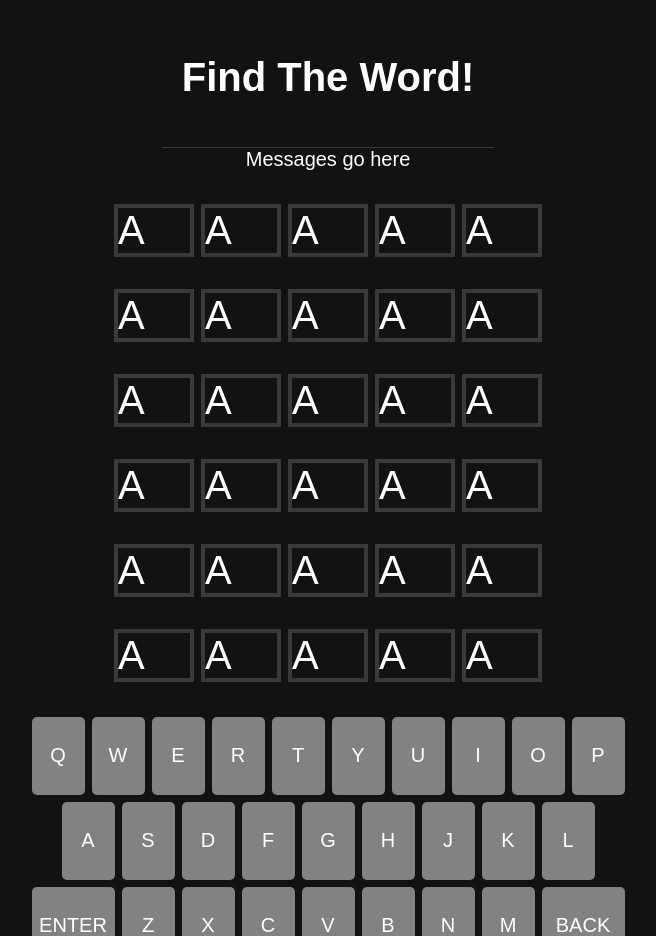
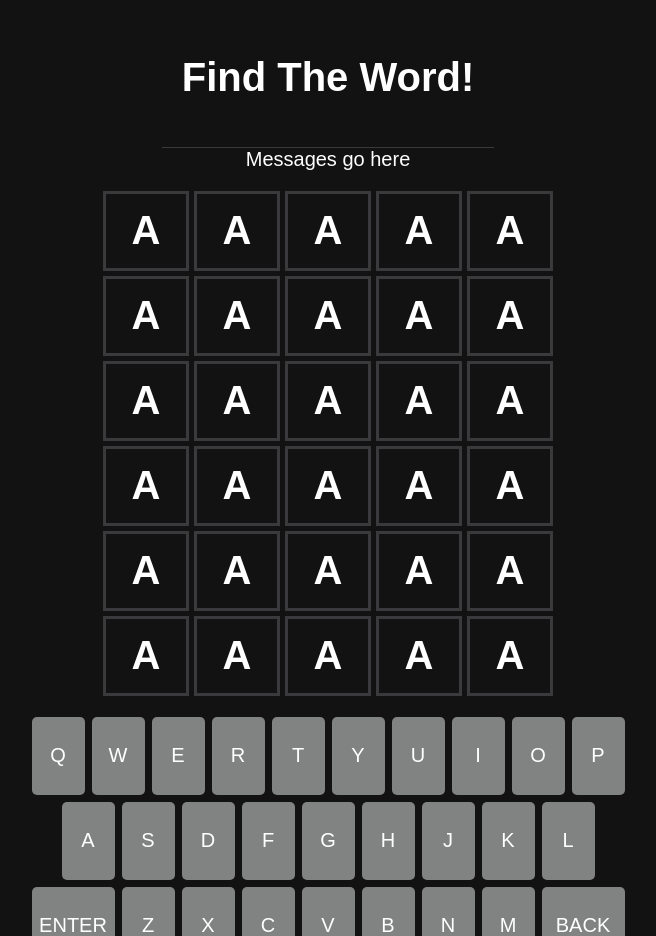
Before and after one commit to GiorgioMendieta/Word_Guessr, a Flask app: page / in a window 1280 px wide. Shown: the top 936 px of the page, without its empty margins (312-968 px from the left). Run offline with Flask 2, Linux system fonts and the light colour scheme.

Commit message:
Updated grid CSS

```diff
--- a/static/style.css
+++ b/static/style.css
@@ -37,7 +37,7 @@
     /* There are 10 keys per row, however we will take half a key as our unitary size
     and then double it */
     grid-template-columns: repeat(20, minmax(auto, 1.25em));
-    /* Each button is 3em tall */
+    /* Each button is 4em tall */
     grid-auto-rows: 4em;
     gap: 0.25em;
     justify-content: center;
@@ -101,34 +101,33 @@
 
 .guess-grid-container {
     display: grid;
-    justify-content: center;
-    align-items: center;
-    flex-grow: 1;
-    grid-template-rows: repeat(6, 4em);
+    /* TODO: Make variable in CSS */
+    grid-template-rows: repeat(6, 1fr);
     /* Gap between rows */
     gap: 0.25em;
+    flex-grow: 1;
     margin: 1em;
 }
 
 .guessRow {
     display: grid;
-    justify-content: center;
-    align-items: center;
-    /* flex-grow: 1; */
     /* TODO: Make variable in CSS */
-    grid-template-columns: repeat(5, 4em);
+    grid-template-columns: repeat(5, 1fr);
+    grid-auto-rows: 4em;
     /* Gap between columns */
-    gap: 0.35em;
+    gap: 0.25em;
 }
 
 .tile {
-    /* height: 4em; */
-    /* width: 4em; */
+    /* height: 2em; */
+    width: 2em;
     font-size: 2em;
-    /* background-color: red; */
-    border: .10em solid #3A3A3C;
+    border: .075em solid #3A3A3C;
     padding: 0%;
+    display: inline-flex;
     justify-content: center;
     align-items: center;
+    vertical-align: middle;
     text-transform: uppercase;
+    user-select: none;
  }
--- a/templates/index.html
+++ b/templates/index.html
@@ -21,10 +21,10 @@
         <div class="guess-grid-container">
             <!-- Tiles go here -->
             {% for guess in range(num_guesses) %}
-                <div class="guessRow" id="guessRow-{{guess}}">
+                <div class="guessRow" id="attempt-{{guess}}">
                 {% for letter in range(num_letters) %}
                     <div class="tile" id="tile-{{letter}}">
-                        {{tiles[guess][letter]}}
+                        <b>{{tiles[guess][letter]}}</b>
                     </div>
                 {% endfor %}
                 </div>
```
Lines whose indentation alone changed are shown as unchanged.
